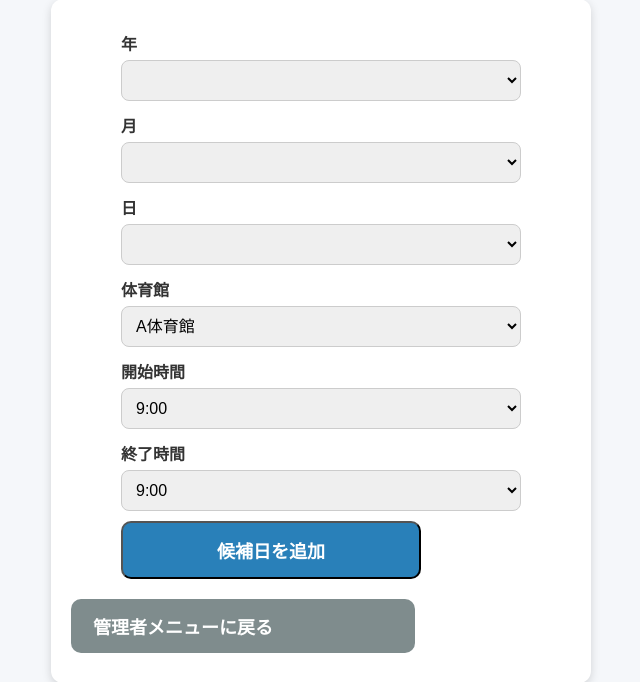
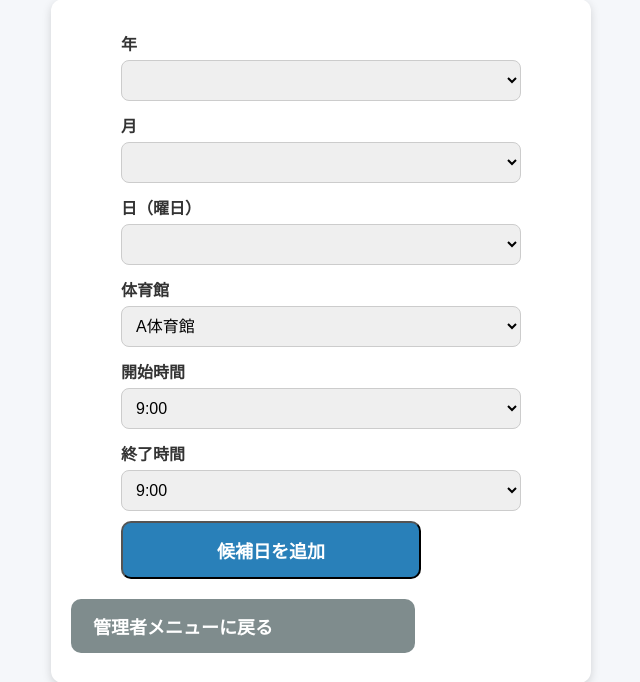
Before and after one commit to matsumurashin0125/event-app6, a Flask app: page /candidate in a window 1280 px wide. Shown: the part 108-790 px from the top of the page, without its empty margins (319-959 px from the left). Run offline with Flask 3, Linux system fonts and the light colour scheme; lists and menus that the app fills with data are empty.

Commit message:
candidate.html を更新

```diff
--- a/templates/candidate.html
+++ b/templates/candidate.html
@@ -5,6 +5,7 @@
     <meta name="viewport" content="width=device-width, initial-scale=1">
     <link rel="stylesheet" href="/static/style.css">
 </head>
+
 <body>
 
 <h1>候補日入力</h1>
@@ -13,6 +14,7 @@
 
     <form method="POST">
 
+        <!-- 年 -->
         <label>年</label>
         <select name="year">
             {% for y in years %}
@@ -20,6 +22,7 @@
             {% endfor %}
         </select>
 
+        <!-- 月 -->
         <label>月</label>
         <select name="month">
             {% for m in months %}
@@ -27,13 +30,17 @@
             {% endfor %}
         </select>
 
-        <label>日</label>
+        <!-- 日 + 曜日 -->
+        <label>日（曜日）</label>
         <select name="day">
             {% for d in days %}
-                <option value="{{ d }}" {% if d == selected_day %}selected{% endif %}>{{ d }}</option>
+                <option value="{{ d.day }}" {% if d.day == selected_day %}selected{% endif %}>
+                    {{ d.label }}
+                </option>
             {% endfor %}
         </select>
 
+        <!-- 体育館 -->
         <label>体育館</label>
         <select name="gym">
             {% for g in gyms %}
@@ -41,6 +48,7 @@
             {% endfor %}
         </select>
 
+        <!-- 開始時間 -->
         <label>開始時間</label>
         <select name="start">
             {% for t in times %}
@@ -48,6 +56,7 @@
             {% endfor %}
         </select>
 
+        <!-- 終了時間 -->
         <label>終了時間</label>
         <select name="end">
             {% for t in times %}
```
